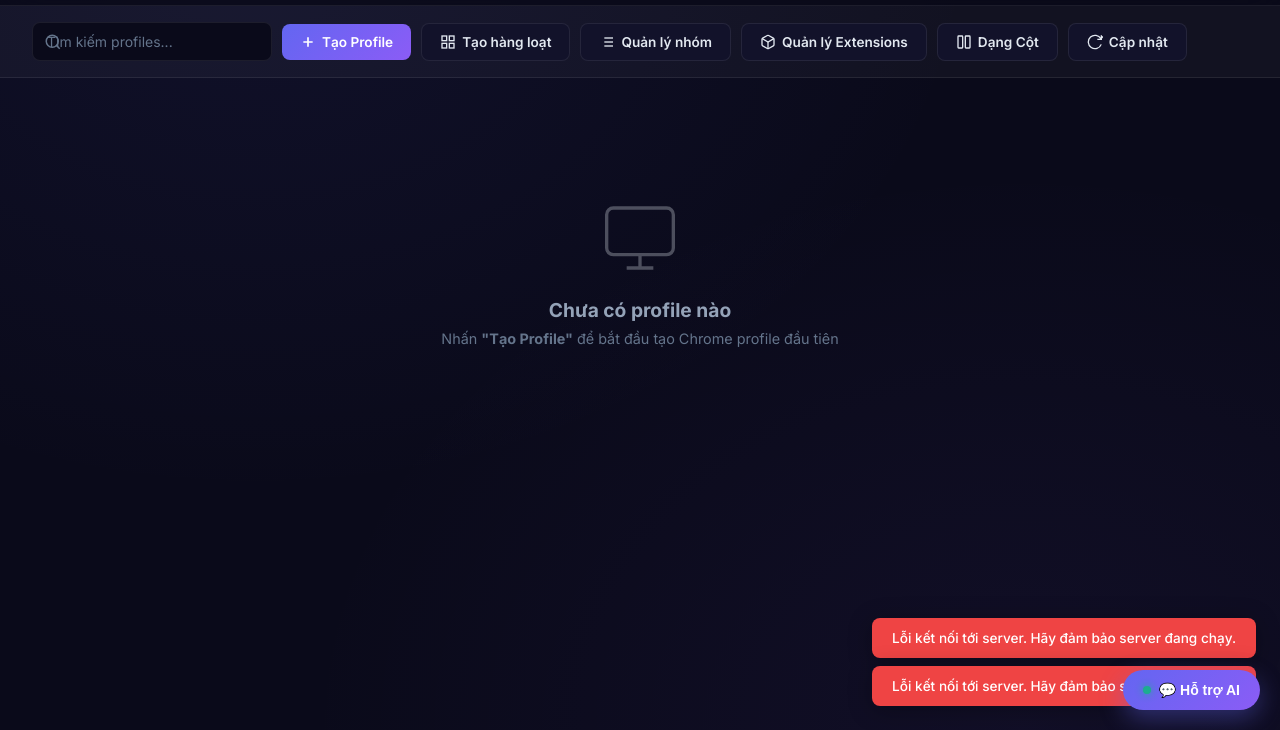
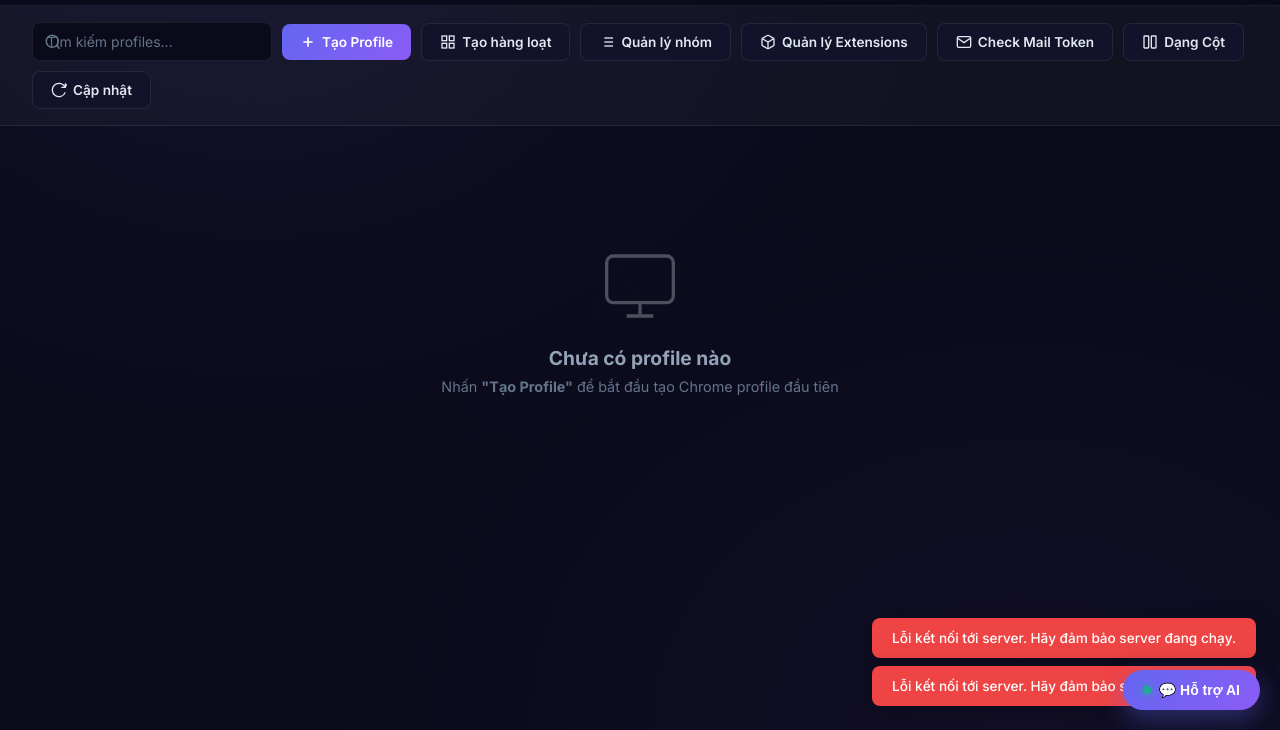
Before and after one commit to Duyquoclite/File, a browser extension: page src/public/index.html in a window 1280 px wide. Shown: the part 70-800 px from the top of the page. Drawn offline with Linux system fonts and the light colour scheme; no server answers.

Commit message:
Sync public/index.html

```diff
--- a/src/public/index.html
+++ b/src/public/index.html
@@ -141,6 +141,13 @@
         </svg>
         Quản lý Extensions
       </button>
+      <button class="btn btn-secondary" id="btnMailChecker" title="Đọc thư Hotmail/Outlook bằng Token">
+        <svg width="16" height="16" viewBox="0 0 24 24" fill="none" stroke="currentColor" stroke-width="2">
+          <path d="M4 4h16c1.1 0 2 .9 2 2v12c0 1.1-.9 2-2 2H4c-1.1 0-2-.9-2-2V6c0-1.1.9-2 2-2z"></path>
+          <polyline points="22,6 12,13 2,6"></polyline>
+        </svg>
+        Check Mail Token
+      </button>
       <button class="btn btn-secondary" id="btnToggleLayout" title="Đổi dạng hiển thị (Cột/Hàng)">
         <svg id="iconLayoutColumn" width="16" height="16" viewBox="0 0 24 24" fill="none" stroke="currentColor" stroke-width="2">
           <rect x="3" y="3" width="7" height="18" rx="1"></rect>
```
